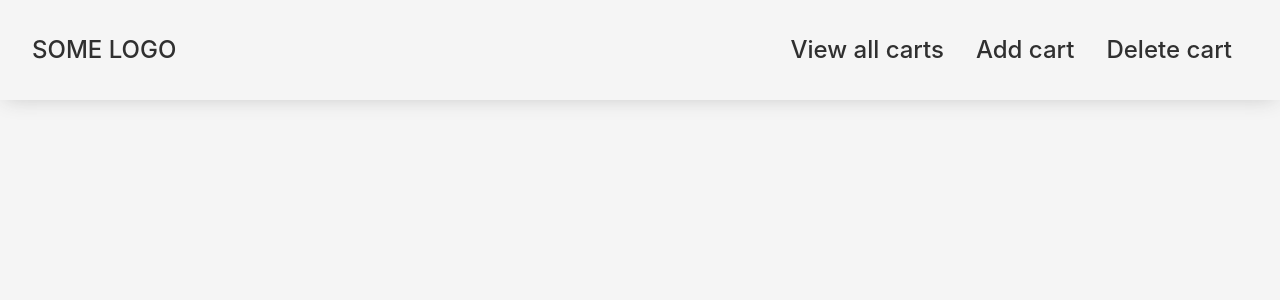
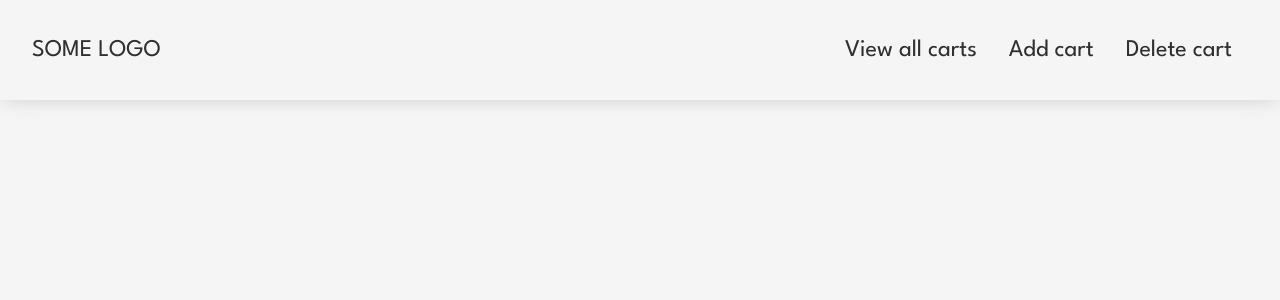
Before and after one commit to igobb/Landingi_recruitment_task, a React (Vite) app: page / in a window 1280 px wide. Shown: the top 300 px of the page. Built offline with nearby package versions, Linux system fonts and the light colour scheme; no server answers.

Commit message:
style: corrected styles & added better validation message, when user pass not a number value in quantity

```diff
--- a/src/App.css
+++ b/src/App.css
@@ -1,3 +1,6 @@
 .App {
-
+  display: flex;
+  flex-direction: column;
+  width: 100vw;
+  min-height: 100vh;
 }
--- a/src/apiServices/cartService/validation.ts
+++ b/src/apiServices/cartService/validation.ts
@@ -3,5 +3,5 @@ import * as yup from "yup";
 export const addCartSchema = yup.object({
   userId: yup.number().required("Id of user is required"),
   productId: yup.number().required("You must choosen product"),
-  productQuantity: yup.number().required("You must select value").test("Is positive?", "Quantity must be greater than 0!", (value) => value > 0),
+  productQuantity: yup.number().required("You must select value").test("Is positive?", "Quantity must be greater than 0!", (value) => value > 0).typeError("Quantity must be a number!"),
 });
--- a/src/components/LineChart/LineChart.tsx
+++ b/src/components/LineChart/LineChart.tsx
@@ -28,7 +28,7 @@ const options = {
       },
       title: {
         display: true,
-        text: 'Price',
+        text: 'Price of products',
       }
 
     },
--- a/src/components/TableForProducts/TableForProducts.tsx
+++ b/src/components/TableForProducts/TableForProducts.tsx
@@ -16,7 +16,7 @@ const TableForProducts = ({products} : {products:Product[]}) => {
             <tr key={product.id}>
               <th>{product.title}</th>
               <th style={{ color: "var(--red)" }}>{product.price}</th>
-              <th style={{ color: "var(--green)" }}>
+              <th style={{ color: "var(--blue)" }}>
                 {String(product.discountedPrice / product.quantity).slice(0, 5)}
               </th>
             </tr>
--- a/src/index.css
+++ b/src/index.css
@@ -1,5 +1,6 @@
+@import url('https://fonts.googleapis.com/css2?family=League+Spartan:wght@400;600;700&display=swap');
+
 :root {
-  font-family: Inter, system-ui, Avenir, Helvetica, Arial, sans-serif;
   line-height: 1.5;
   font-weight: 400;
   font-synthesis: none;
@@ -12,14 +13,15 @@
   --background-color: #f5f5f5;
   --shadow-color: #c5c5c5;
   --dark-shadow-color: #a9a9a9;
-  --green: #5D9C59;
-  --red: #DF2E38;
+  --blue: rgb(53, 162, 235);
+  --red: rgb(255, 99, 132);
 }
 
 * {
   margin: 0;
   padding: 0;
   box-sizing: border-box;
+  font-family: 'League Spartan', sans-serif;
 }
 
 body {
--- a/src/pages/CartPage/CartPage.scss
+++ b/src/pages/CartPage/CartPage.scss
@@ -1,18 +1,26 @@
 .cart-page__container {
   display: flex;
+  flex-direction: column;
   width: 100%;
   min-height: calc(100vh - 100px);
   justify-content: flex-start;
-  gap: 10%;
   align-items: center;
   padding: 2rem 3rem;
 
+  .cart-page__data {
+    display: flex;
+    justify-content: flex-start;
+    align-items: center;
+    gap: 5%;
+    width: 100%;
+    height: 100%;
+
     .chart {
-    width: 45%;
+      width: 55%;
     }
 
     .table__container {
-    width: 45%;
+      width: 40%;
       margin-top: 2rem;
       box-shadow: 2px 2px 20px -2px var(--shadow-color);
       border-radius: 5px;
@@ -23,7 +31,7 @@
         empty-cells: hide;
 
         thead {
-        font-size: 1.6rem;
+          font-size: 1.3rem;
 
           th {
             padding: 1rem 0;
@@ -31,10 +39,9 @@
         }
 
         tbody {
-        font-size: 1.3rem;
+          font-size: 1.1rem;
 
           tr {
-
             &:nth-child(odd) {
               background-color: rgb(220, 220, 220);
             }
@@ -47,3 +54,4 @@
       }
     }
   }
+}
--- a/src/pages/CartPage/CartPage.tsx
+++ b/src/pages/CartPage/CartPage.tsx
@@ -45,14 +45,17 @@ const CartPage = () => {
       });
     }
   }, [products]);
-  console.log(products);
+
   return (
     <>
       {products && chartData && (
         <div className="cart-page__container">
-          <LineChart chartData={chartData} />
-          <div className="table__container">
-            <TableForProducts products={products} />
+          <h1>Cart #{id}</h1>
+          <div className="cart-page__data">
+            <LineChart chartData={chartData} />
+            <div className="table__container">
+              <TableForProducts products={products} />
+            </div>
           </div>
         </div>
       )}
--- a/src/pages/DeleteCartPage/DeleteCartPage.tsx
+++ b/src/pages/DeleteCartPage/DeleteCartPage.tsx
@@ -13,7 +13,6 @@ const DeleteCartPage = () => {
     getAllCarts().then((data) => setCarts(data));
   }, []);
 
-  console.log(carts);
   const formik = useFormik<DeleteCartInterface>({
     initialValues: {
       cartId: 1,
```
Lines whose indentation alone changed are shown as unchanged.
